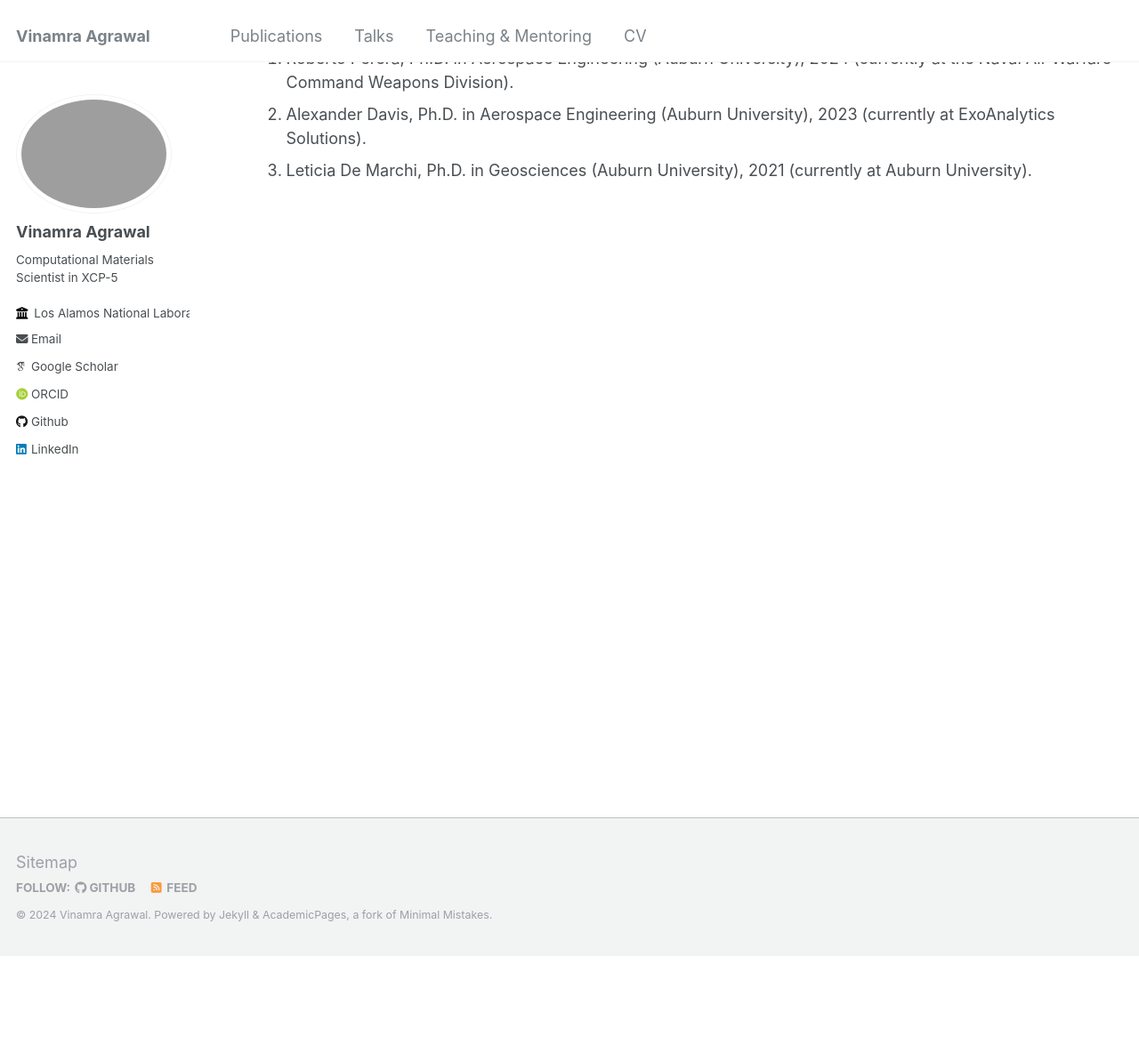
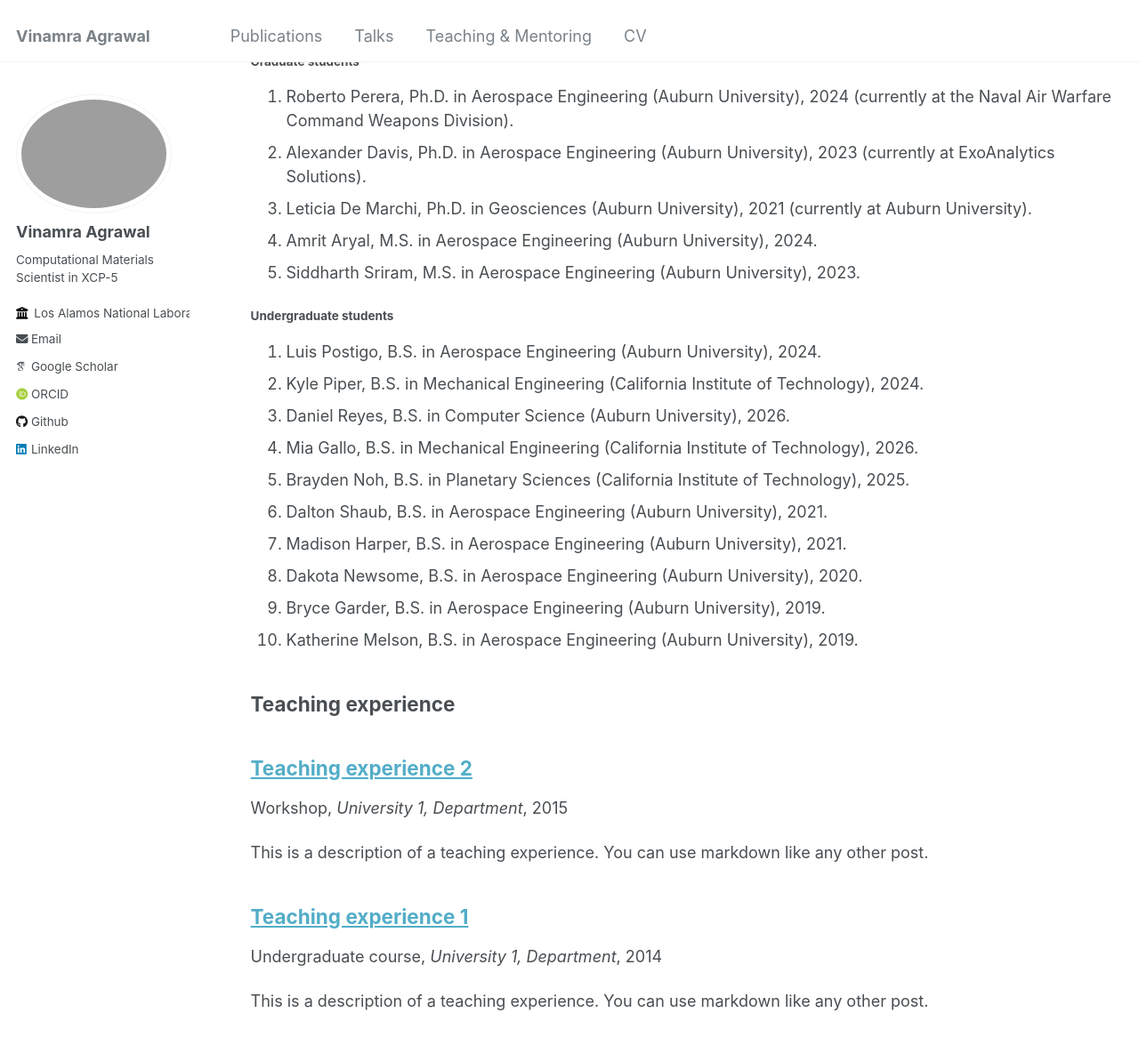
Before and after one commit to vinagr/vinagr.github.io, a Jekyll site: the page built from _pages/teaching.html, in a window 1280 px wide and 1400 px high, scrolled down 325 px. Shown: the top 1175 px of the window at 89% size. Built offline with Jekyll 4.4.1, drawn with Linux system fonts in a browser that asks for light colours; some web fonts are replaced.

Commit message:
editing teaching mentoring page

```diff
--- a/_pages/teaching.html
+++ b/_pages/teaching.html
@@ -4,7 +4,7 @@ title: "Teaching & Mentoring"
 permalink: /teaching/
 author_profile: true
 ---
-
+{% include base_path %}
 <h2>Current students</h2>
 <ol>
   <li>Patricia Solana, Ph.D. in Geosciences (Auburn University), expected 2029.</li>
@@ -12,12 +12,32 @@ author_profile: true
 </ol>
 
 <h2>Former students</h2>
+<h4>Graduate students</h4>
 <ol>
   <li>Roberto Perera, Ph.D. in Aerospace Engineering (Auburn University), 2024 (currently at the Naval Air Warfare Command Weapons Division).</li>
   <li>Alexander Davis, Ph.D. in Aerospace Engineering (Auburn University), 2023 (currently at ExoAnalytics Solutions).</li>
   <li>Leticia De Marchi, Ph.D. in Geosciences (Auburn University), 2021 (currently at Auburn University).</li>
+  <li>Amrit Aryal, M.S. in Aerospace Engineering (Auburn University), 2024.</li>
+  <li>Siddharth Sriram, M.S. in Aerospace Engineering (Auburn University), 2023.</li>
+</ol>
+<h4>Undergraduate students</h4>
+<ol>
+  <li>Luis Postigo, B.S. in Aerospace Engineering (Auburn University), 2024.</li>
+  <li>Kyle Piper, B.S. in Mechanical Engineering (California Institute of Technology), 2024.</li>
+  <li>Daniel Reyes, B.S. in Computer Science (Auburn University), 2026.</li>
+  <li>Mia Gallo, B.S. in Mechanical Engineering (California Institute of Technology), 2026.</li>
+  <li>Brayden Noh, B.S. in Planetary Sciences (California Institute of Technology), 2025.</li>
+  <li>Dalton Shaub, B.S. in Aerospace Engineering (Auburn University), 2021.</li>
+  <li>Madison Harper, B.S. in Aerospace Engineering (Auburn University), 2021.</li>
+  <li>Dakota Newsome, B.S. in Aerospace Engineering (Auburn University), 2020.</li>
+  <li>Bryce Garder, B.S. in Aerospace Engineering (Auburn University), 2019.</li>
+  <li>Katherine Melson, B.S. in Aerospace Engineering (Auburn University), 2019.</li>
 </ol>
 
+<h2>Teaching experience</h2>
+{% for post in site.teaching reversed %}
+  {% include archive-single.html %}
+{% endfor %}
 <!-- {% include base_path %}
 
 {% for post in site.teaching reversed %}
```
